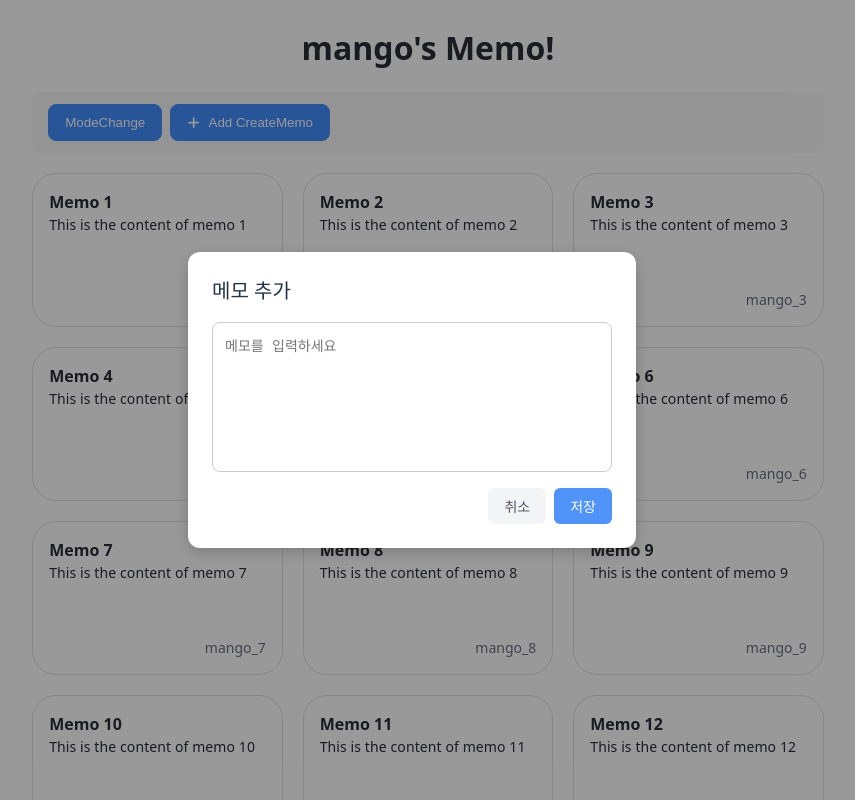
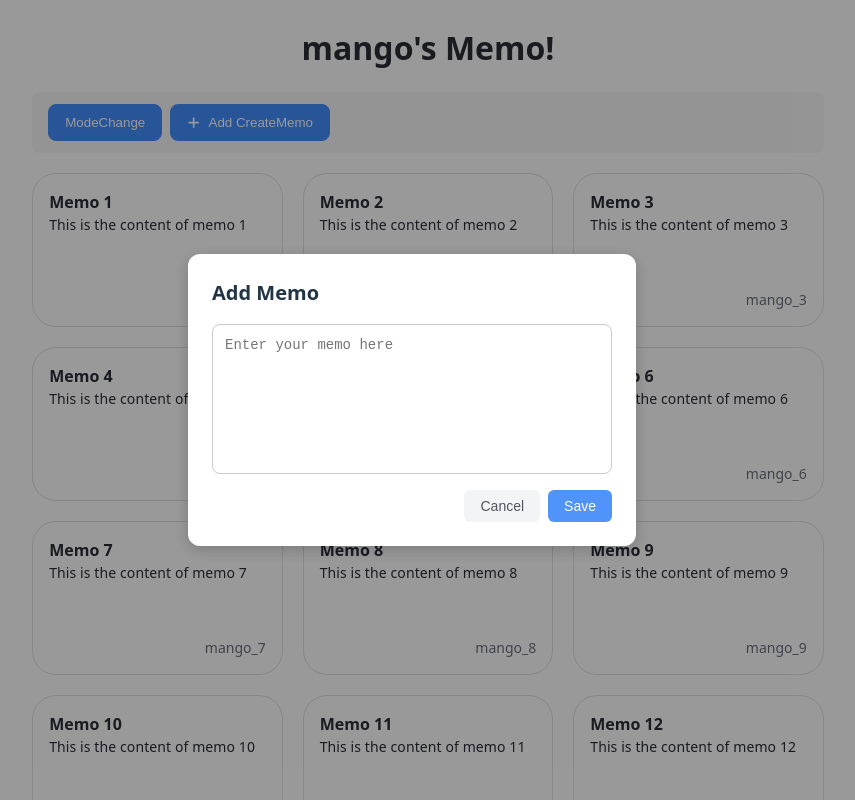
Before and after one commit to MJZ-Templates/custom-memo-app, a React (Vite) app in the folder front/: page /memo in a window 1280 px wide. Both pictures are taken after a click on the button "Add CreateMemo". Shown: the top 800 px of the page, without its empty margins (228-1083 px from the left). Built offline with nearby package versions, Linux system fonts and the light colour scheme.

Commit message:
feat: 영문화

```diff
--- a/front/src/components/MemoModal.jsx
+++ b/front/src/components/MemoModal.jsx
@@ -91,18 +91,18 @@ const MemoModal = ({ mode, memoData, onSave, onDelete, onCancel }) => {
   return (
     <Overlay>
       <ModalContainer>
-        <Title>{mode === "edit" ? "메모 수정" : "메모 추가"}</Title>
+        <Title>{mode === "edit" ? "Edit Memo" : "Add Memo"}</Title>
         <Textarea
           value={content}
           onChange={(e) => setContent(e.target.value)}
-          placeholder="메모를 입력하세요"
+          placeholder="Enter your memo here"
         />
         <ButtonGroup>
           {mode === "edit" && (
-            <DeleteButton onClick={onDelete}>삭제</DeleteButton>
+            <DeleteButton onClick={onDelete}>Delete</DeleteButton>
           )}
-          <CancelButton onClick={onCancel}>취소</CancelButton>
-          <SaveButton onClick={handleSave}>저장</SaveButton>
+          <CancelButton onClick={onCancel}>Cancel</CancelButton>
+          <SaveButton onClick={handleSave}>Save</SaveButton>
         </ButtonGroup>
       </ModalContainer>
     </Overlay>
```
Also changed, not shown: 2 other files (tests, documents, lock files or other folders).
